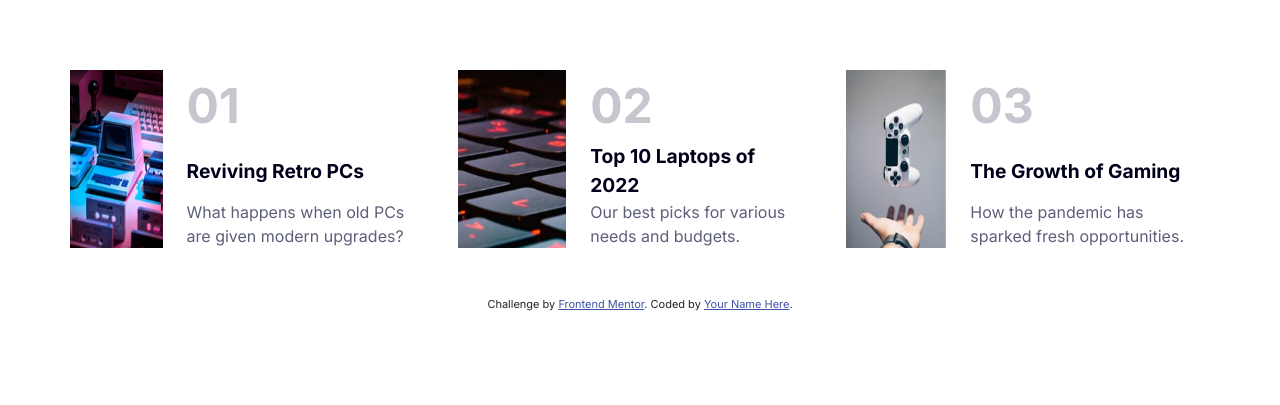
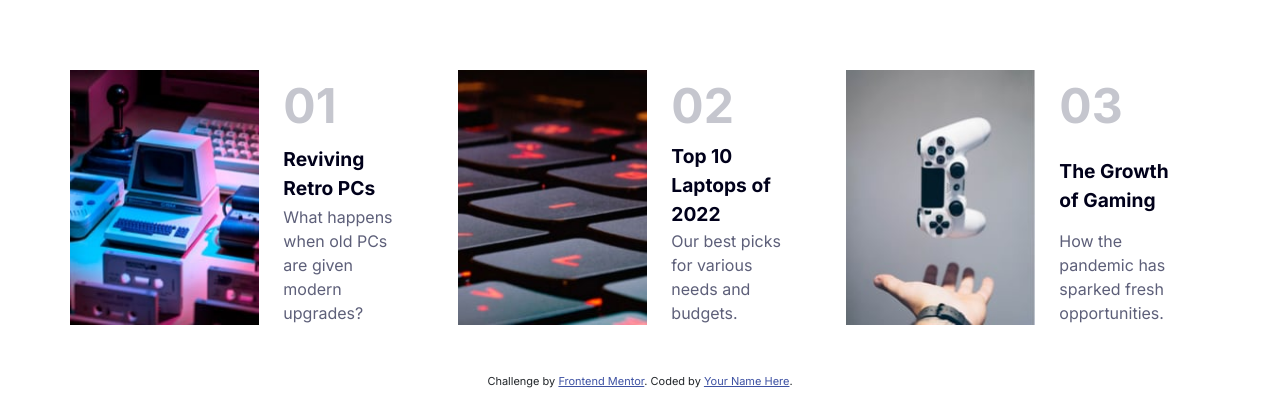
Before and after one commit to ostmartin/news-homepage, a plain HTML site: page index.html in a window 1280 px wide. Shown: the part 800-1205 px from the top of the page. Before the commit the page ends 1128 px from the top, so only its background shows below. Drawn offline with nearby package versions, Linux system fonts and the light colour scheme.

Commit message:
fixed cards sizing

```diff
--- a/index.css
+++ b/index.css
@@ -82,15 +82,10 @@ hr{
 
 .card-title:hover{
     color: var(--soft-orange);
+    cursor: pointer;
 }
 
 .card-description{
     color: var(--dark-grayish-blue);
     font-weight: 400;
 }
-
-@media (max-width: 1199px) {
-    .card-images{
-        width: auto !important;
-    }
-}
--- a/index.html
+++ b/index.html
@@ -116,11 +116,11 @@
   </div>
     <div class="container my-5 w-100 p-sm-0">
       <div class="row row-cols-1 row-cols-xl-3">
-        <div class="col d-flex">
-          <div class="card-images w-50 mb-xl-0 mb-5">
+        <div class="col d-flex mb-5 mb-xl-0">
+          <div class="card-items w-xl-50">
             <img class="img-fluid h-100" src="./assets/images/image-retro-pcs.jpg" alt="">
           </div>
-          <div class="px-4 d-flex flex-column justify-content-between">
+          <div class="px-4 w-50 d-xl-flex flex-column justify-content-between">
             <span class="card-number">01</span>
             <p class="card-title">Reviving Retro PCs</p>
             <span class="card-description">
@@ -128,11 +128,11 @@
             </span>
           </div>
         </div>
-        <div class="col d-flex">
-          <div class="card-images w-50 mb-xl-0 mb-5">
+        <div class="col d-flex mb-5 mb-xl-0">
+          <div class="card-items w-xl-50">
             <img class="img-fluid h-100" src="./assets/images/image-top-laptops.jpg" alt="">
           </div>
-          <div class="px-4 d-flex flex-column justify-content-between">
+          <div class="px-4 w-50 d-xl-flex flex-column justify-content-between">
             <span class="card-number">02</span>
             <p class="card-title">Top 10 Laptops of 2022</p>
             <span class="card-description">
@@ -141,10 +141,10 @@
           </div>
         </div>
         <div class="col d-flex">
-          <div class="card-images w-50">
+          <div class="card-items w-xl-50">
             <img class="img-fluid h-100" src="./assets/images/image-gaming-growth.jpg" alt="">
           </div>
-          <div class="px-4 d-flex flex-column justify-content-between">
+          <div class="px-4 w-50 d-xl-flex flex-column justify-content-between">
             <span class="card-number">03</span>
             <p class="card-title">The Growth of Gaming</p>
             <span class="card-description">
```
